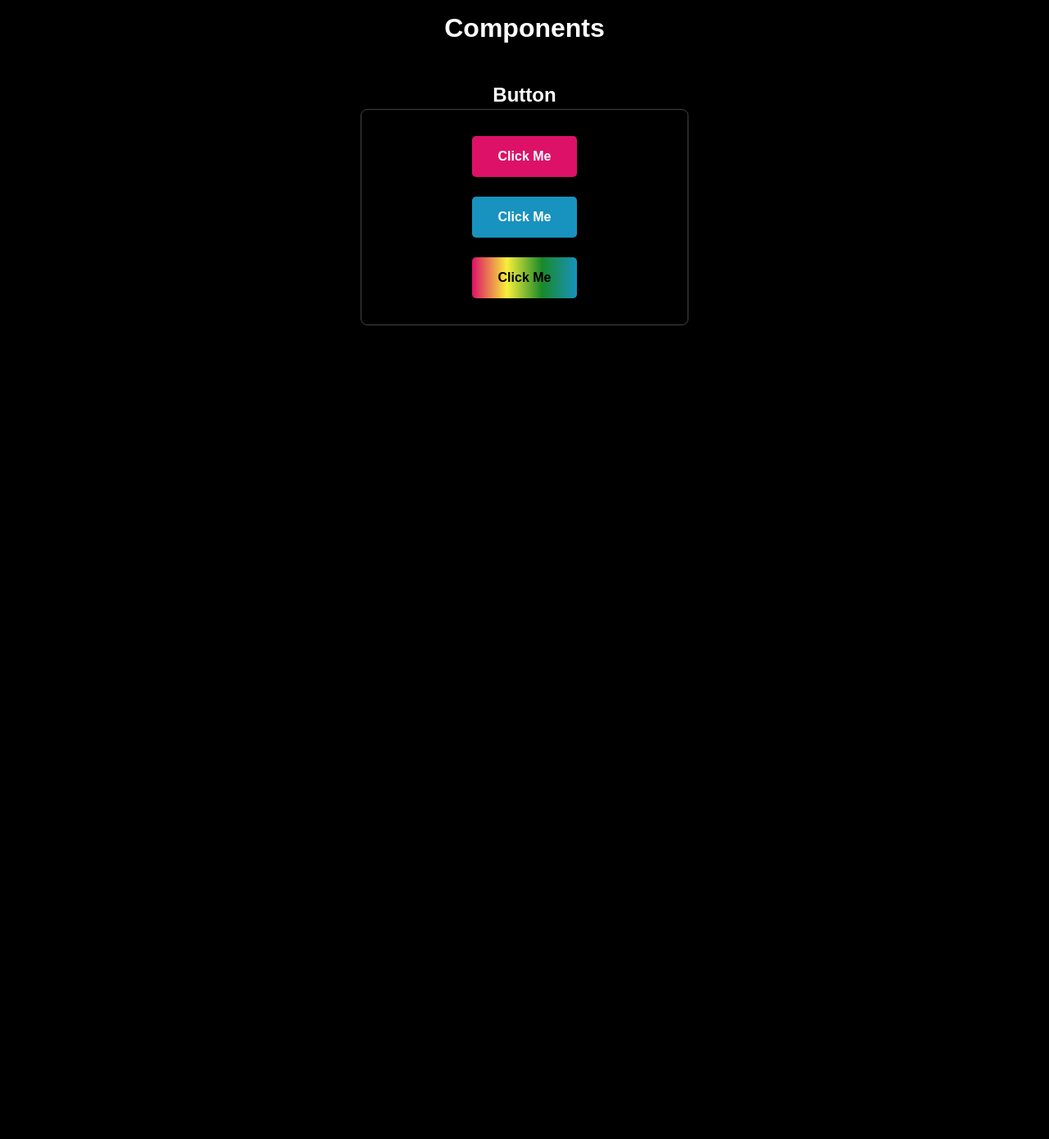
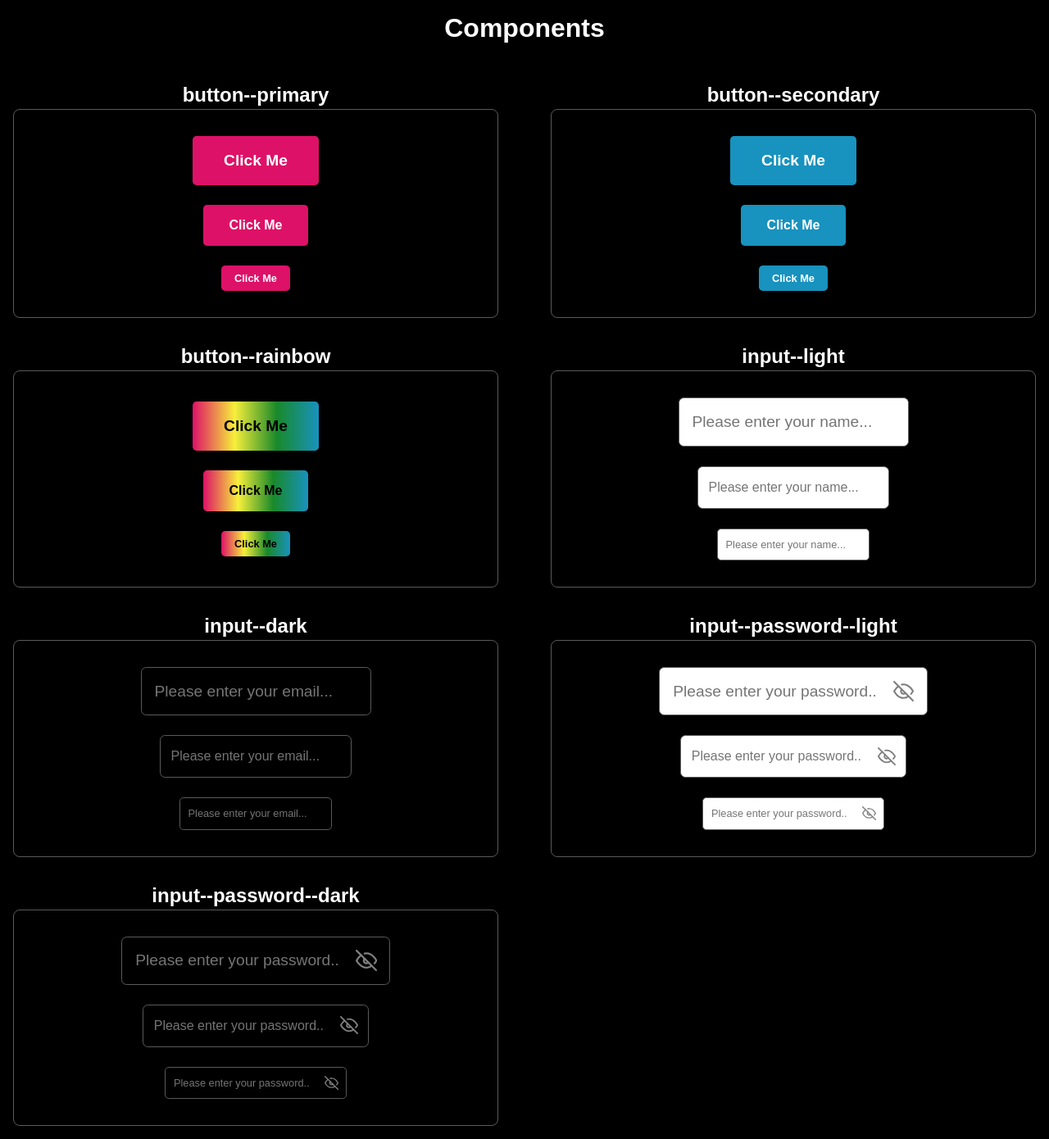
Before and after one commit to sh20-2025/offaxis, a Django app: page /components in a window 1280 px wide. Shown: the whole page at 82% size. Before the commit the page ends 397 px from the top, so only its background shows below. Run offline with Django 5.2, Linux system fonts and the light colour scheme.

Commit message:
feat: input components

```diff
--- a/Off_Axis_App/templates/components/button.html
+++ b/Off_Axis_App/templates/components/button.html
@@ -6,7 +6,11 @@ props:
     type?: The type of the button
     variant?: The variant of the button (primary, secondary, rainbow)
     text?: The text of the button
+    size?: The size of the button (sm, md, lg)
+    full?: Whether the button should take up the full width of its container (full, null)
 {% endcomment %}
 <button id="{{ id|default:"" }}"
         type="{{ type|default:"button" }}"
-        class="btn btn-{{ variant|default:"primary" }}">{{ text|default:"Click Me" }}</button>
+        class="btn btn-{{ variant|default:"primary" }} btn-{{ size|default:"md" }} btn-{{ full }}">
+    {{ text|default:"Click Me" }}
+</button>
--- a/Off_Axis_App/templates/components/index.html
+++ b/Off_Axis_App/templates/components/index.html
@@ -22,10 +22,11 @@
       }
 
       .components {
+        width: 100%;
         display: grid;
         grid-template-columns: repeat(auto-fill, minmax(400px, 1fr));
         grid-template-rows: auto;
-        gap: 3rem;
+        gap: 4rem;
         margin-top: 5rem;
       }
 
@@ -53,10 +54,42 @@
   <body>
     <h1>Components</h1>
     <div class="components">
-      <div class="component" data-name="Button">
-        {% include "components/button.html" with id="button1" type="button" variant="primary" text="Click Me" %}
-        {% include "components/button.html" with id="button2" type="button" variant="secondary" text="Click Me" %}
-        {% include "components/button.html" with id="button3" type="button" variant="rainbow" text="Click Me" %}
+      {% comment %} buttons {% endcomment %}
+      <div class="component" data-name="button--primary">
+        {% include "components/button.html" with id="button1" type="button" variant="primary" text="Click Me" size="lg" %}
+        {% include "components/button.html" with id="button2" type="button" variant="primary" text="Click Me" size="md" %}
+        {% include "components/button.html" with id="button3" type="button" variant="primary" text="Click Me" size="sm" %}
+      </div>
+      <div class="component" data-name="button--secondary">
+        {% include "components/button.html" with id="button4" type="button" variant="secondary" text="Click Me" size="lg" %}
+        {% include "components/button.html" with id="button5" type="button" variant="secondary" text="Click Me" size="md" %}
+        {% include "components/button.html" with id="button6" type="button" variant="secondary" text="Click Me" size="sm" %}
+      </div>
+      <div class="component" data-name="button--rainbow">
+        {% include "components/button.html" with id="button7" type="button" variant="rainbow" text="Click Me" size="lg" %}
+        {% include "components/button.html" with id="button8" type="button" variant="rainbow" text="Click Me" size="md" %}
+        {% include "components/button.html" with id="button9" type="button" variant="rainbow" text="Click Me" size="sm" %}
+      </div>
+      {% comment %} inputs {% endcomment %}
+      <div class="component" data-name="input--light">
+        {% include "components/input.html" with id="input1" name="name" type="text" variant="light" placeholder="Please enter your name..." size="lg" %}
+        {% include "components/input.html" with id="input2" name="name" type="text" variant="light" placeholder="Please enter your name..." size="md" %}
+        {% include "components/input.html" with id="input3" name="name" type="text" variant="light" placeholder="Please enter your name..." size="sm" %}
+      </div>
+      <div class="component" data-name="input--dark">
+        {% include "components/input.html" with id="input4" name="email" type="email" variant="dark" placeholder="Please enter your email..." size="lg" %}
+        {% include "components/input.html" with id="input5" name="email" type="email" variant="dark" placeholder="Please enter your email..." size="md" %}
+        {% include "components/input.html" with id="input6" name="email" type="email" variant="dark" placeholder="Please enter your email..." size="sm" %}
+      </div>
+      <div class="component" data-name="input--password--light">
+        {% include "components/input.html" with id="input7" name="password" type="password" variant="light" placeholder="Please enter your password..." size="lg" %}
+        {% include "components/input.html" with id="input8" name="password" type="password" variant="light" placeholder="Please enter your password..." size="md" %}
+        {% include "components/input.html" with id="input9" name="password" type="password" variant="light" placeholder="Please enter your password..." size="sm" %}
+      </div>
+      <div class="component" data-name="input--password--dark">
+        {% include "components/input.html" with id="input10" name="password" type="password" variant="dark" placeholder="Please enter your password..." size="lg" %}
+        {% include "components/input.html" with id="input11" name="password" type="password" variant="dark" placeholder="Please enter your password..." size="md" %}
+        {% include "components/input.html" with id="input12" name="password" type="password" variant="dark" placeholder="Please enter your password..." size="sm" %}
       </div>
     </div>
   </body>
--- /dev/null
+++ b/Off_Axis_App/templates/components/input.html
@@ -0,0 +1,61 @@
+{% comment %}
+This is a simple resuable input component that can be used in any template.
+
+props:
+    id?: The id of the input
+    type?: The type of the input
+    variant?: The variant of the input (light, dark)
+    name?: The name of the input
+    placeholder?: The placeholder text of the input
+    size?: The size of the input (sm, md, lg)
+    full?: Whether the input should take up the full width of its container (full, null)
+    min?: The minimum value of the input (for number inputs)
+    max? The maximum value of the input (for number inputs)
+    minlength?: The minimum length of the input (for text inputs)
+    maxlength?: The maximum length of the input (for text inputs)
+    htmlsize?: The size of the input
+{% endcomment %}
+{% if type == 'password' %}
+    <div class="input-password-container">
+        <input class="input input-{{ variant|default:"light" }} input-{{ size|default:"md" }} input-{{ full }}"
+               id="{{ id|default:"" }}"
+               type="{{ type|default:"text" }}"
+               placeholder="{{ placeholder|default:"" }}"
+               name="{{ name|default:"" }}"
+               size="{{ htmlsize|default:"" }}"
+               min="{{ min|default:"" }}"
+               max="{{ max|default:"" }}"
+               minlength="{{ minlength|default:"" }}"
+               maxlength="{{ maxlength|default:"" }}">
+        <button class="input-password-toggle input-password-toggle-{{ size|default:"md" }} input-password-toggle-{{ variant|default:"light" }} input-password-toggle-off"
+                type="button"></button>
+        <script>
+            {
+                const input = document.getElementById("{{ id|default:"" }}");
+                const toggle = input.parentElement.querySelector(".input-password-toggle");
+                toggle.addEventListener("click", () => {
+                    if (input.type === "password") {
+                        input.type = "text";
+                        toggle.classList.remove("input-password-toggle-off");
+                        toggle.classList.add("input-password-toggle-on");
+                    } else {
+                        input.type = "password";
+                        toggle.classList.remove("input-password-toggle-on");
+                        toggle.classList.add("input-password-toggle-off");
+                    }
+                });
+            }
+        </script>
+    </div>
+{% else %}
+    <input class="input input-{{ variant|default:"light" }} input-{{ size|default:"md" }} input-{{ full }}"
+           id="{{ id|default:"" }}"
+           type="{{ type|default:"text" }}"
+           placeholder="{{ placeholder|default:"" }}"
+           name="{{ name|default:"" }}"
+           size="{{ htmlsize|default:"" }}"
+           min="{{ min|default:"" }}"
+           max="{{ max|default:"" }}"
+           minlength="{{ minlength|default:"" }}"
+           maxlength="{{ maxlength|default:"" }}">
+{% endif %}
--- a/static/styles/components.css
+++ b/static/styles/components.css
@@ -8,6 +8,20 @@
   outline: none;
   cursor: pointer;
   transition: all 0.3s ease;
+}
+
+.btn-sm {
+  padding: 0.5rem 1rem;
+  font-size: 0.8rem;
+}
+
+.btn-lg {
+  padding: 1.2rem 2.4rem;
+  font-size: 1.2rem;
+}
+
+.btn-full {
+  width: 100%;
 }
 
 .btn-primary {
@@ -48,3 +62,106 @@
 .btn-rainbow:focus {
   filter: brightness(70%);
 }
+
+.input {
+  font-size: 1rem;
+  padding: 1rem 0.8rem;
+  border-radius: 0.4rem;
+  border: 1px solid var(--oa-text-mid);
+  transition: border-color 0.3s ease;
+  outline: none;
+}
+
+.input:focus {
+  border-color: var(--oa-pink);
+}
+
+.input-sm {
+  padding: 0.7rem 0.6rem;
+  font-size: 0.8rem;
+  border-radius: 0.3rem;
+}
+
+.input-lg {
+  padding: 1.1rem 1rem;
+  font-size: 1.2rem;
+}
+
+.input-light {
+  background-color: var(--oa-text-light);
+  color: var(--oa-text-dark);
+}
+
+.input-dark {
+  background-color: var(--oa-text-dark);
+  color: var(--oa-text-light);
+}
+
+.input-full {
+  width: 100%;
+}
+
+.input-password-container {
+  position: relative;
+  display: flex;
+  align-items: center;
+}
+
+.input-password-container .input {
+  padding-right: 3.4rem;
+}
+
+.input-password-container .input-sm {
+  padding-right: 2.8rem;
+}
+
+.input-password-container .input-lg {
+  padding-right: 3.9rem;
+}
+
+.input-password-toggle {
+  position: absolute;
+  right: 0.8rem;
+  width: 1.4rem;
+  height: 1.4rem;
+  border: none;
+  outline: none;
+  cursor: pointer;
+  transition: all 0.3s ease;
+  opacity: 0.5;
+  mask-image: url("../icons/eye.svg");
+  -webkit-mask-image: url("../icons/eye.svg");
+  mask-size: contain;
+  -webkit-mask-size: contain;
+  mask-repeat: no-repeat;
+  -webkit-mask-repeat: no-repeat;
+}
+
+.input-password-toggle:hover {
+  opacity: 0.75;
+}
+
+.input-password-toggle-off {
+  mask-image: url("../icons/eye-off.svg");
+  -webkit-mask-image: url("../icons/eye-off.svg");
+}
+
+.input-password-toggle-sm {
+  right: 0.6rem;
+  width: 1.1rem;
+  height: 1.1rem;
+}
+
+.input-password-toggle-lg {
+  right: 1rem;
+  width: 1.6rem;
+  height: 1.6rem;
+}
+
+.input-password-toggle-light {
+  background-color: var(--oa-text-dark);
+}
+
+.input-password-toggle-dark {
+  background-color: var(--oa-text-light);
+}
--- a/static/styles/styles.css
+++ b/static/styles/styles.css
@@ -17,7 +17,7 @@
 
   --oa-text-dark: #000000;
   --oa-text-light: #ffffff;
-  --oa-text-mid: #424242;
+  --oa-text-mid: #5a5a5a;
 }
 
 * {
```
Also changed, not shown: static/icons/eye-off.svg (added), static/icons/eye.svg (added).
